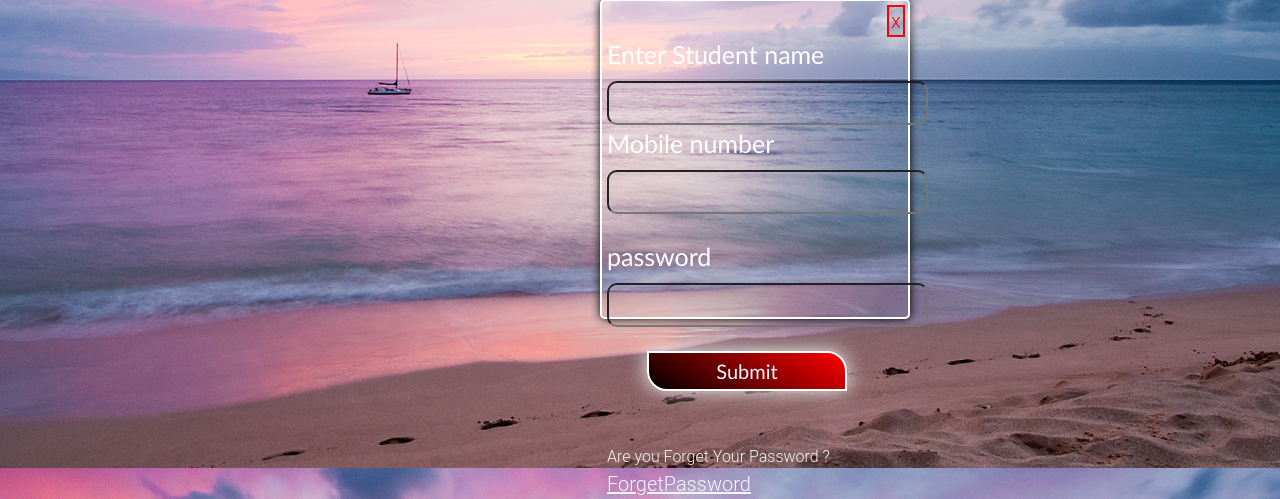
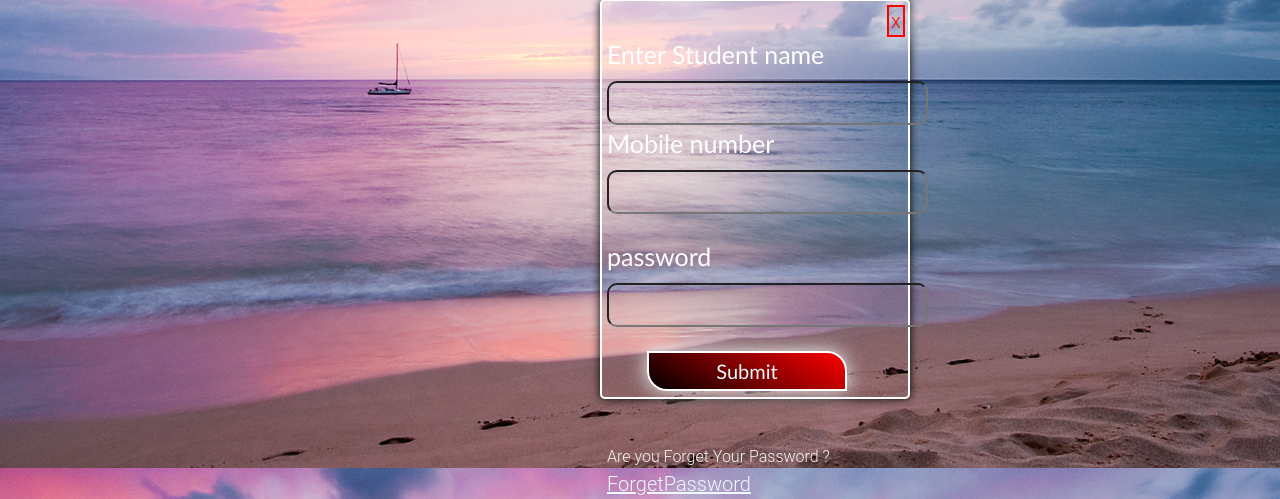
Before and after one commit to MaheshBabu133/STUDENT_RATING_UPDATE_PROJECT, a Django app: page /user_login/ in a window 1280 px wide, after a click on "Click to Login". Shown: the part 332-831 px from the top of the page. Run offline with Django 4.2, Linux system fonts and the light colour scheme; some libraries are stand-ins or nearby versions.

Commit message:
first commit

```diff
--- a/templates/login_form.html
+++ b/templates/login_form.html
@@ -28,7 +28,7 @@
         #loginform
         {
             border: 2px solid rgb(255, 255, 255);
-            height: 320px;
+            height: 400px;
             width:310px;
             padding: 5px;
             margin-left: 600px;
```
Also changed, not shown: db.sqlite3.
